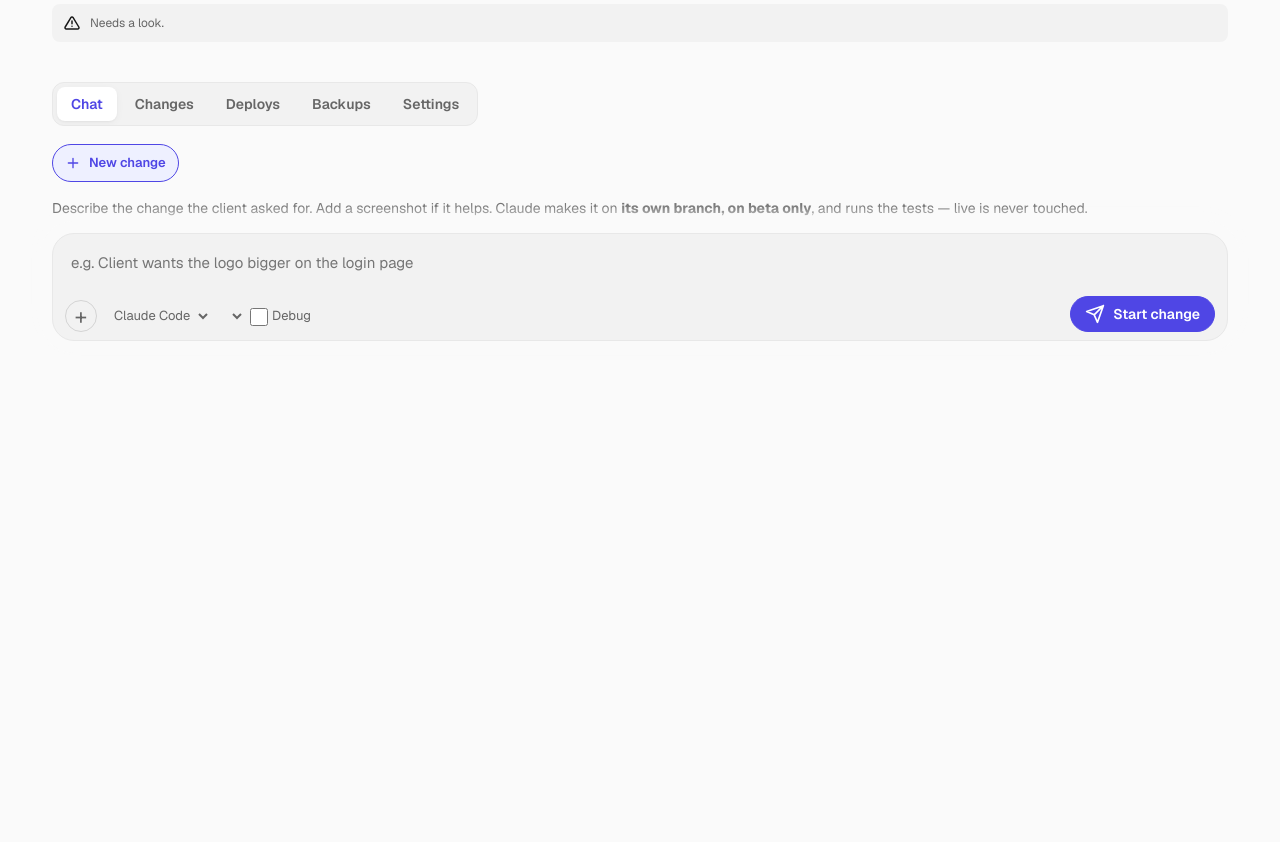
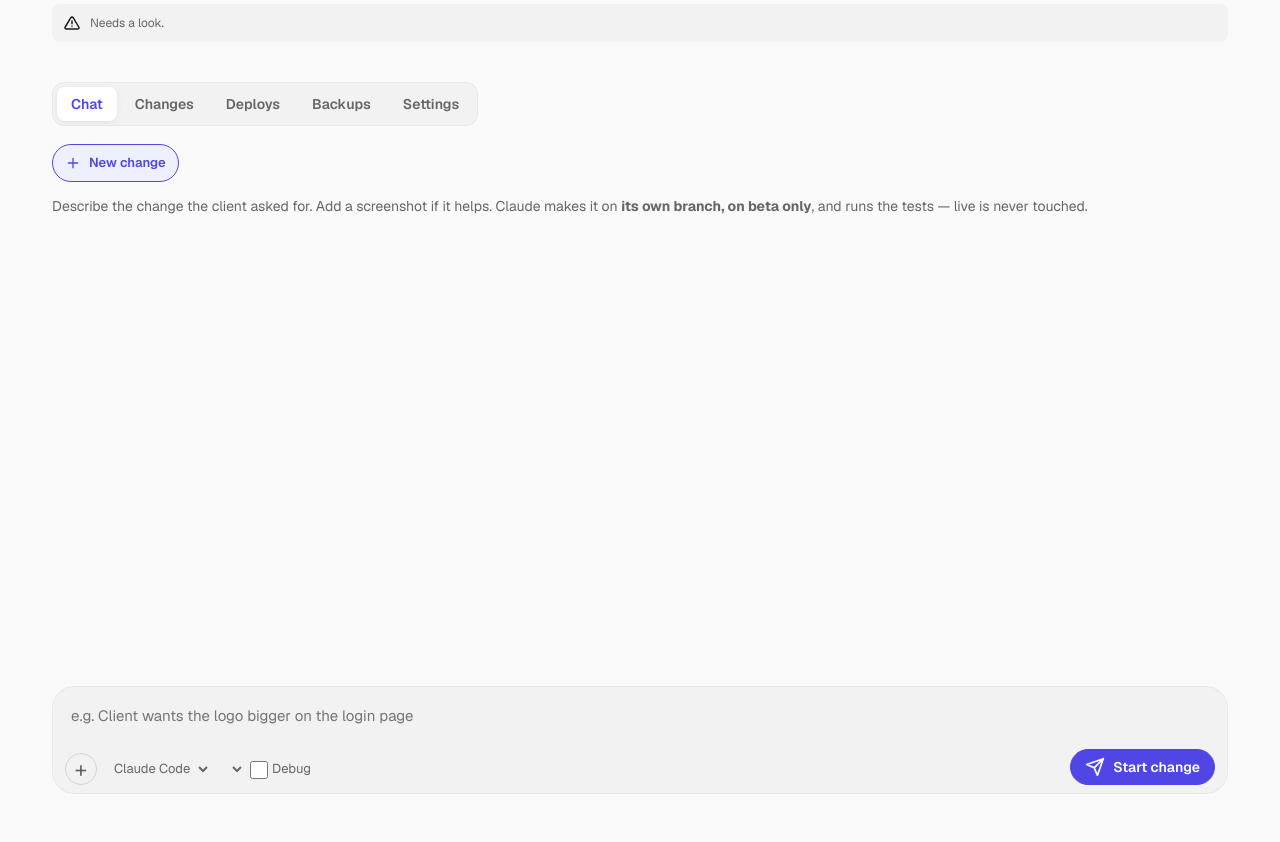
Before and after one commit to ivronak/AI-developer, a Flask app: template dashboard/app/templates/projects/detail.html in a window 1280 px wide. Shown: the part 191-1033 px from the top of the page. Before the commit the page ends 532 px from the top, so only its background shows below. Run offline with Flask 3, Linux system fonts and the light colour scheme; the template is opened without the code that fills it, so the values that code supplies are empty.

Commit message:
Chat: own scroll pane with the message box fixed at the bottom
Co-Authored-By: Claude Code <noreply@anthropic.com>

```diff
--- a/dashboard/app/static/css/project.css
+++ b/dashboard/app/static/css/project.css
@@ -222,7 +222,7 @@
 .ask-root .hint { margin: 0; }
 .ask-code-full { max-height: none; }
 /* chat screenshots: previews, and the drop overlay while image files are dragged over the page */
-.composer { position: sticky; bottom: 12px; z-index: 20; box-shadow: 0 0 0 12px var(--bg), 0 -6px 18px 12px var(--bg); }
+.composer { position: relative; flex: none; }
 .composer { border-radius: 22px; padding: 10px 12px 8px; background: var(--surface-2, var(--surface)); }
 .composer textarea { resize: none; min-height: 44px; max-height: 40vh; padding: 8px 6px; line-height: 1.45; }
 .composer .composer-bar { flex-wrap: nowrap; align-items: flex-end; }
@@ -290,3 +290,9 @@
 .mpick-pill { height: 24px; padding: 0 9px; border: 1px solid var(--line-strong, var(--line)); border-radius: 999px; background: transparent; color: inherit; font: inherit; font-size: 12px; cursor: pointer; }
 .mpick-pill[aria-pressed="true"] { background: var(--accent, #4a8cf7); border-color: transparent; color: #fff; }
 @media (max-width: 640px) { .composer .cc-usage { display: none; } }
+
+/* the chat is its own scrolling pane; the message box stays at the bottom of it */
+#tabs { scroll-margin-top: 72px; }
+.chat-panel { display: flex; flex-direction: column; gap: 10px; height: max(420px, calc(100dvh - 150px)); }
+.chat-panel > .pick { flex: none; }
+.chat-scroll { flex: 1; min-height: 0; overflow-y: auto; overscroll-behavior: contain; display: grid; gap: 14px; align-content: start; padding: 2px 4px 2px 0; }
--- a/dashboard/app/static/js/project.js
+++ b/dashboard/app/static/js/project.js
@@ -3,13 +3,22 @@
 document.addEventListener("DOMContentLoaded", function () {
   var TABS = ["chat", "changes", "apps", "deploys", "backups", "settings"];
 
-  function setTab(t) {
+  function chatToEnd() {
+    var sc = document.getElementById("chat-scroll");
+    if (sc) sc.scrollTop = sc.scrollHeight;
+  }
+
+  function setTab(t, jump) {
     if (TABS.indexOf(t) === -1) t = "chat";
     var b = document.querySelectorAll("[data-tab]");
     for (var i = 0; i < b.length; i++) b[i].setAttribute("aria-selected", String(b[i].getAttribute("data-tab") === t));
     var p = document.querySelectorAll("[data-panel]");
     for (var j = 0; j < p.length; j++) p[j].hidden = p[j].getAttribute("data-panel") !== t;
     try { history.replaceState(null, "", window.location.pathname + window.location.search + "#" + t); } catch (e) {}
+    if (t === "chat") {
+      chatToEnd();
+      if (jump) { var tb = document.getElementById("tabs"); if (tb) tb.scrollIntoView({ block: "start" }); }
+    }
   }
 
   function setHint() {
@@ -37,6 +46,7 @@ document.addEventListener("DOMContentLoaded", function () {
     var dbgBox = document.getElementById("cc-debug");
     if (dbgBox && dbgBox.checked !== (dbg === "1")) { dbgBox.checked = dbg === "1"; dbgBox.dispatchEvent(new Event("change")); }
     setHint();
+    chatToEnd();
     form.classList.toggle("is-locked", !!lock);
     var note = document.getElementById("composer-locked");
     note.hidden = !lock; note.textContent = lock;
@@ -58,7 +68,7 @@ document.addEventListener("DOMContentLoaded", function () {
 
   document.addEventListener("click", function (e) {
     var t = e.target.closest("[data-tab]");
-    if (t) { setTab(t.getAttribute("data-tab")); return; }
+    if (t) { setTab(t.getAttribute("data-tab"), true); return; }
     var p = e.target.closest("[data-pick]");
     if (p) { pick(p.getAttribute("data-pick")); return; }
     var cp = e.target.closest("[data-copy-v]");
--- a/dashboard/app/templates/projects/detail.html
+++ b/dashboard/app/templates/projects/detail.html
@@ -209,7 +209,7 @@
   </nav>
 
   {# ---------- Chat ---------- #}
-  <section class="tab-panel" data-panel="chat">
+  <section class="tab-panel chat-panel" data-panel="chat">
     <div class="pick" role="group" aria-label="Pick a change">
       <button type="button" data-pick="new" data-lock="" aria-pressed="{{ 'false' if current else 'true' }}">{{ icon('plus') }}<span class="t">New change</span></button>
       {% for c in open_changes %}{% set si = status_info(c) %}
@@ -217,6 +217,7 @@
       {% endfor %}
     </div>
 
+    <div class="chat-scroll" id="chat-scroll">
     <div data-change="new" {% if current %}hidden{% endif %}>
       {% if p.ai_engine == "claude_code" %}<p class="hint">{{ icon('activity') }} This project uses <strong>Claude Code on the server</strong> — one ongoing session that remembers earlier work.</p>{% endif %}
       <p class="intro">Describe the change the client asked for. Add a screenshot if it helps. Claude makes it on <strong>its own branch, on beta only</strong>, and runs the tests — live is never touched.</p>
@@ -350,6 +351,8 @@
         </div>
       </div>
     {% endfor %}
+
+    </div>
 
     <form class="composer" id="composer"{% if setup.locked %} hidden style="display:none"{% endif %} method="post" action="{{ url_for('projects.chat', project_id=p.id) }}" enctype="multipart/form-data" data-max-images="{{ max_images }}" data-max-mb="{{ max_image_mb }}">
       <div class="drop-hint" id="drop-hint" hidden aria-hidden="true">Drop images here to attach them</div>
```
Also changed, not shown: MEMORY.md (+1 -0 lines), TRACKER.md (+1 -0 lines).
